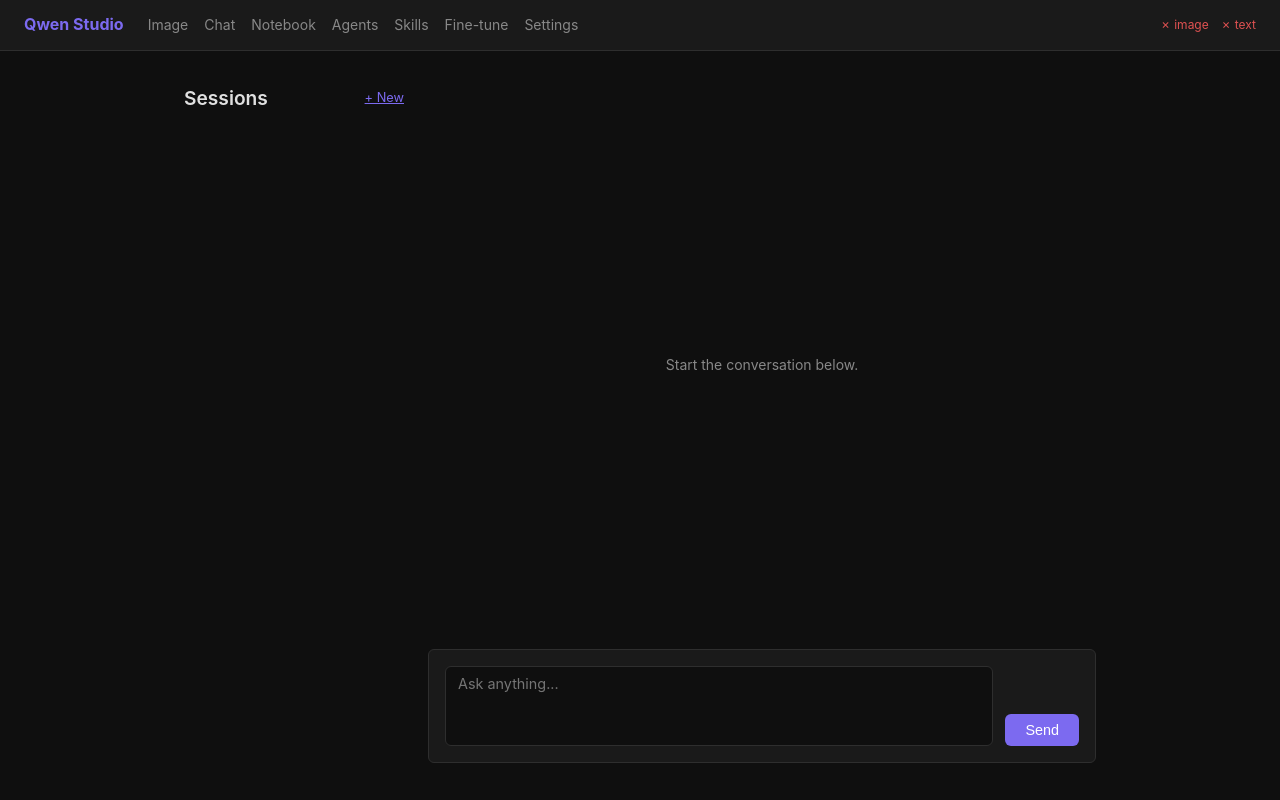
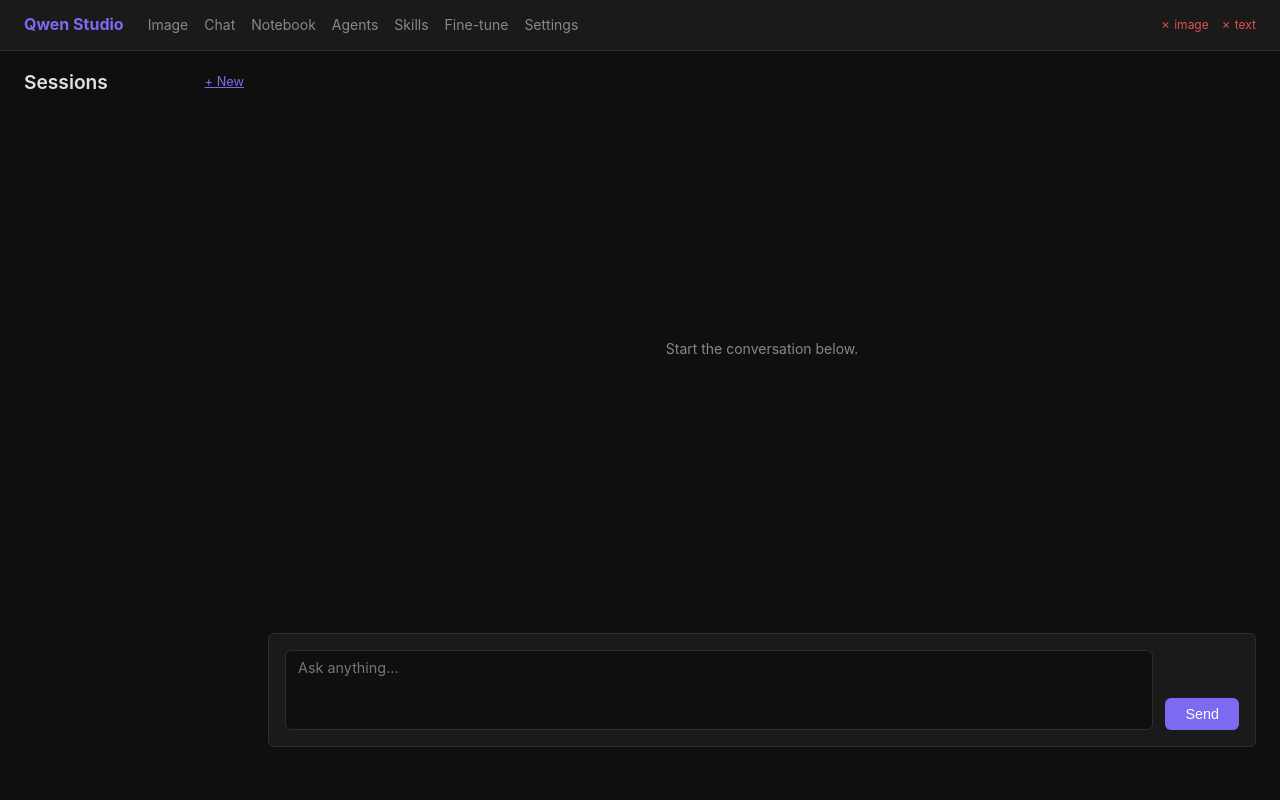
Before and after one commit to santhony/mlx-studio, a FastAPI app: template web-app/templates/chat.html in a window 1280 px wide. Run offline with FastAPI, Linux system fonts and the light colour scheme; the template is opened without the code that fills it, so the values that code supplies are empty; some libraries are stand-ins or nearby versions.

Commit message:
feat: add chat layout CSS

```diff
--- a/web-app/static/css/main.css
+++ b/web-app/static/css/main.css
@@ -153,3 +153,14 @@ button.secondary:hover { border-color: var(--accent); }
     animation: spin 0.7s linear infinite;
 }
 @keyframes spin { to { transform: rotate(360deg); } }
+
+/* ── Chat-specific layout ─────────────────────────────────────────── */
+
+/* Allow the chat view to use full viewport height */
+body:has(#messages) .main-content {
+    max-width: none;
+    padding: 1rem 1.5rem;
+    height: calc(100vh - 56px); /* subtract nav height */
+    display: flex;
+    flex-direction: column;
+}
```
